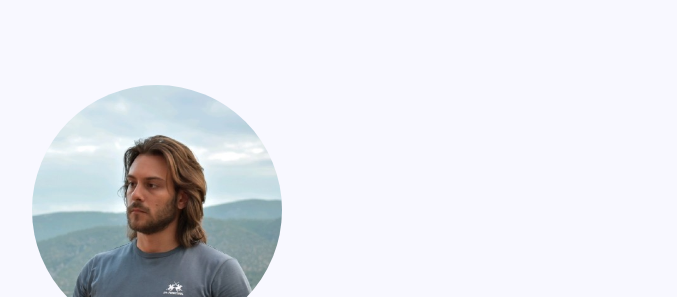
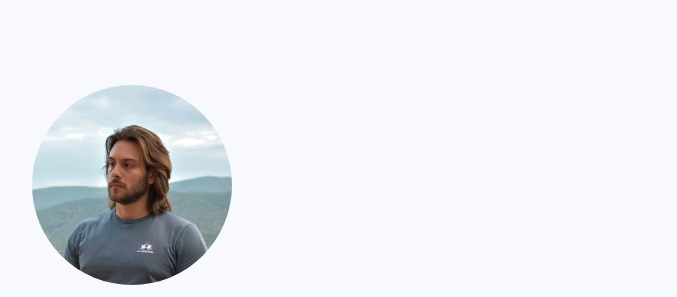
Before and after one commit to oroikon/oroikon.github.io, a plain HTML site: page index.html in a window 1280 px wide. Shown: the top 297 px of the page, without its empty margins (293-970 px from the left). Drawn offline with nearby package versions, Linux system fonts and the light colour scheme.

Commit message:
Update index.html

```diff
--- a/index.html
+++ b/index.html
@@ -12,7 +12,7 @@
   <div class="wrapper">
 
     <div class="left">
-	<img class="profile-picture"  src="img/0.jpg" width="250" />
+	<img class="profile-picture"  src="img/0.jpg" width="200" />
 <h1 class="name">Orestis Oikonomou</h1>
   <h4 class="subtitle">Applied Mathematics Student</h4>
     </div>
```
